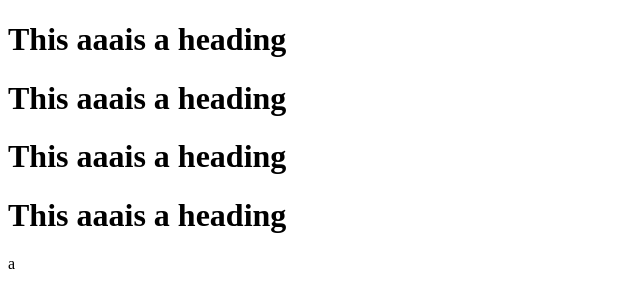
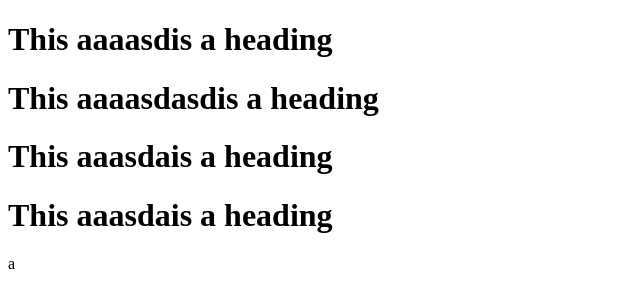
Before and after one commit to Nasko-Trenchev/Learning_git, a plain HTML site: page index.html in a window 1280 px wide. Shown: the whole page, without its empty margins (0-640 px from the left). Drawn offline with Linux system fonts and the light colour scheme.

Commit message:
Update index.html

```diff
--- a/index.html
+++ b/index.html
@@ -4,10 +4,10 @@
     <title>Page title</title>
 </head>
 <body>
-    <h1>This aaais a heading</h1>
-    <h1>This aaais a heading</h1>
-    <h1>This aaais a heading</h1>
-    <h1>This aaais a heading</h1>
+    <h1>This aaaasdis a heading</h1>
+    <h1>This aaaasdasdis a heading</h1>
+    <h1>This aaasdais a heading</h1>
+    <h1>This aaasdais a heading</h1>
 </body>
 </html>
 a
```
